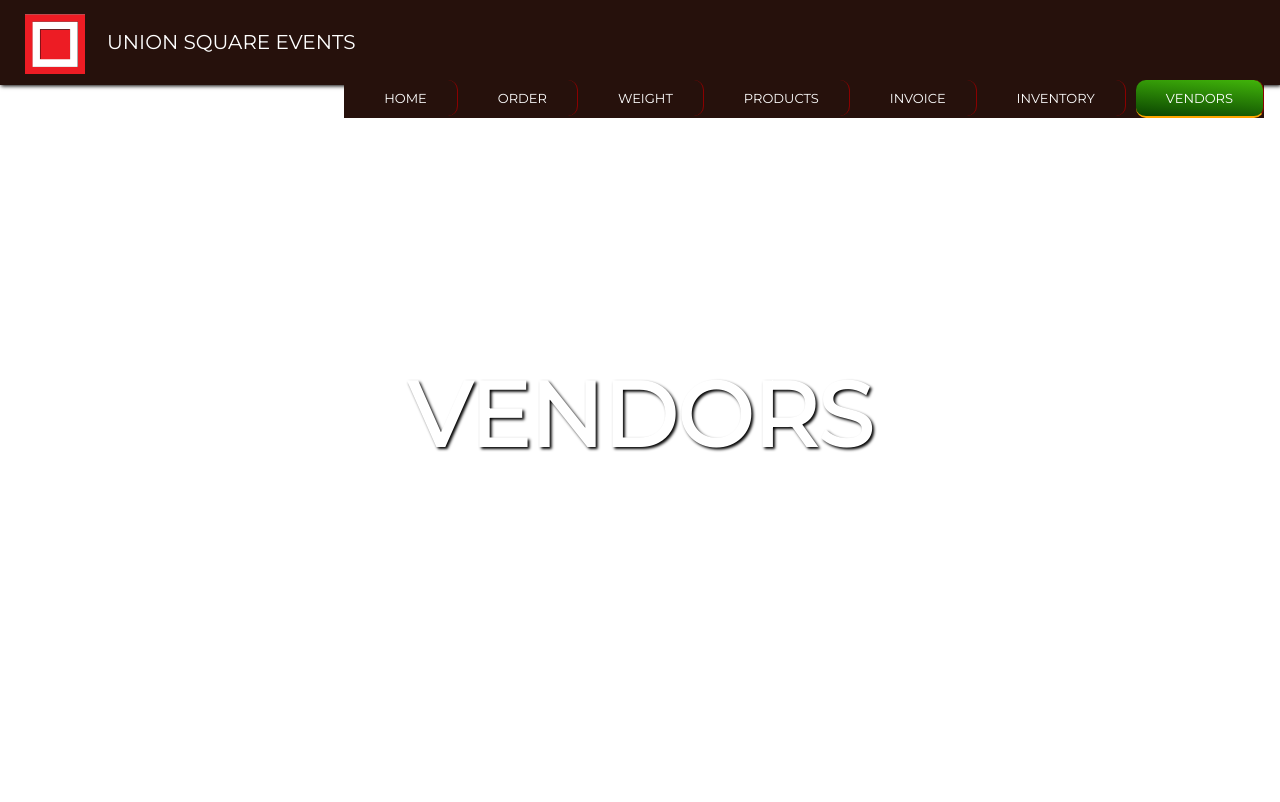
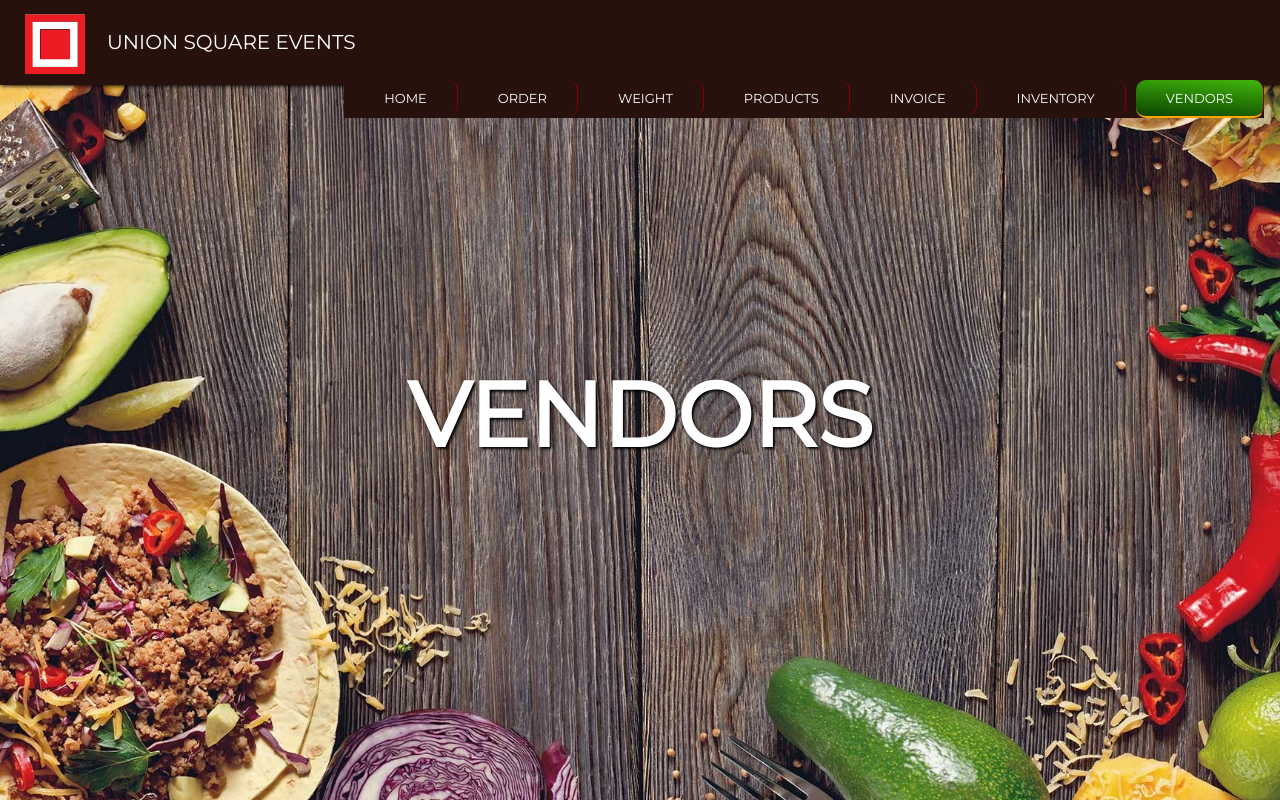
Before and after one commit to carlosvpn15/dgicode, a plain HTML site: page vendors.html in a window 1280 px wide. Shown: the top 802 px of the page. Drawn offline with nearby package versions, Linux system fonts and the light colour scheme; files that its build step writes are made by us from their sources.

Commit message:
Update vendors.html

```diff
--- a/vendors.html
+++ b/vendors.html
@@ -16,8 +16,8 @@
 
 	<!-- StyleSheet -->
 
-	<link rel="stylesheet" type="text/css" href="css/style.css">
-	<link rel="stylesheet" type="text/css" href="css/animate.css">
+	<link rel="stylesheet" type="text/css" href="style.css">
+	<link rel="stylesheet" type="text/css" href="animate.css">
 
 
 </head>
@@ -29,7 +29,7 @@
 	<!-- <<<<<<<<<< NAVBAR >>>>>>>>>> -->
 
 	<nav class="navbar">
-			<a href="index.html" ><img  src="img/use.png" alt="logo" class="brand"> </a>
+			<a href="index.html" ><img  src="use.png" alt="logo" class="brand"> </a>
 			<a href="index.html" class="logo"> UNION SQUARE EVENTS </a>
 			<input class="menu-btn" type="checkbox" id="menu-btn"/>
 			<label class="menu-icon" for="menu-btn"><span class="nav-icon"></span></label>
```
